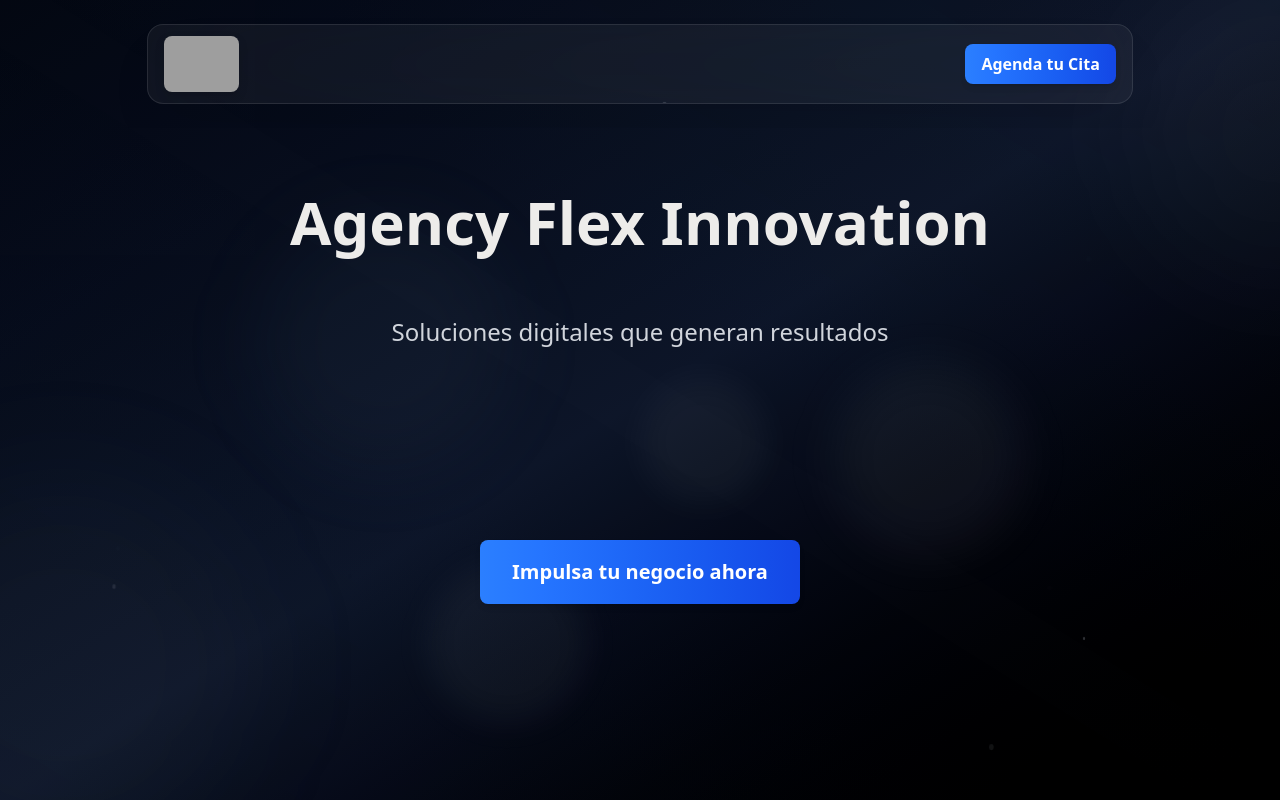
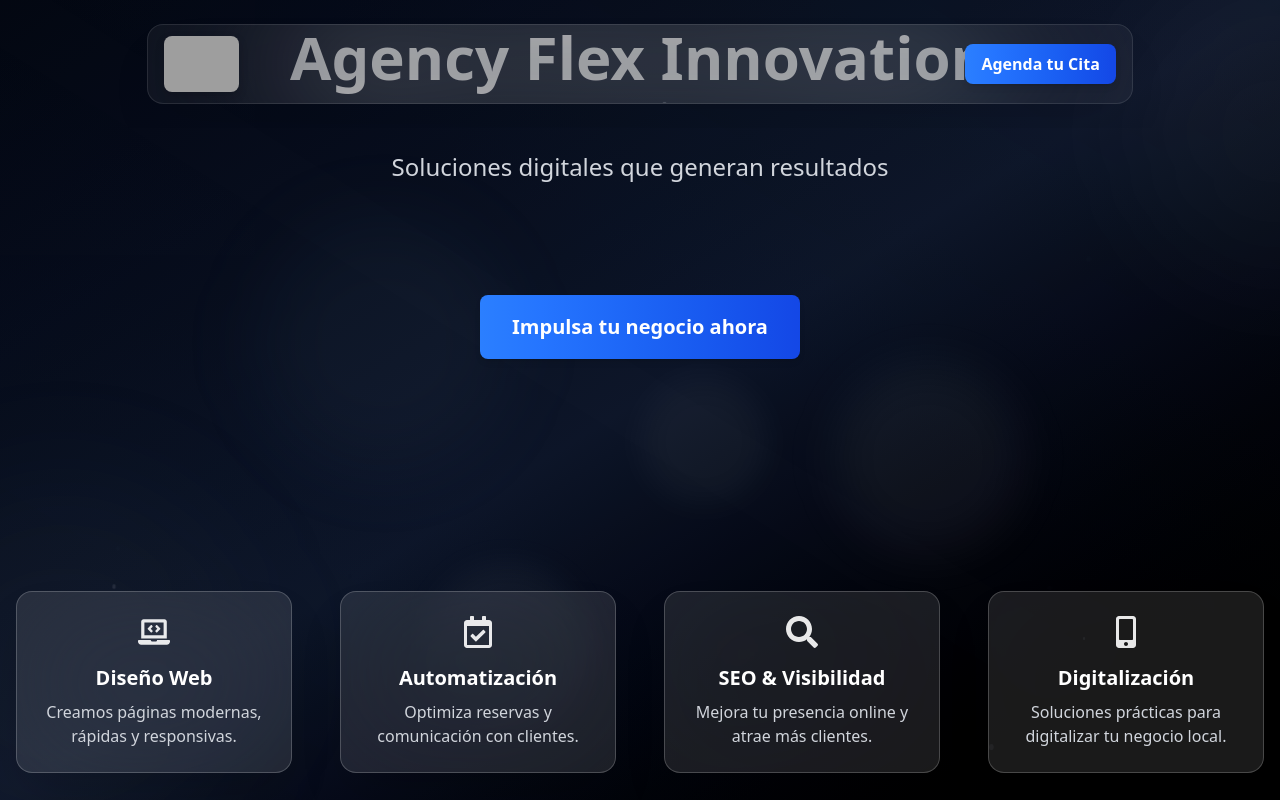
Before and after one commit to AndyAlvarezC/digital-agency, a React (Vite) app: page / in a window 1280 px wide. Shown: the top 800 px of the page. Built offline with nearby package versions, Linux system fonts and the light colour scheme; grey boxes are pictures that could not be loaded.

Commit message:
Fix(Chatbot): Fixed autoscroll error

```diff
--- a/src/components/ChatBot.tsx
+++ b/src/components/ChatBot.tsx
@@ -54,7 +54,9 @@ export default function ChatBot() {
   const [_customerName, setCustomerName] = useState("");
   const [_appointment, setAppointment] = useState<Appointment | null>(null);
   const [_showReminder, setShowReminder] = useState(false);
+
   const messagesEndRef = useRef<HTMLDivElement>(null);
+  const firstRender = useRef(true);
 
   const services = [
     { name: "Corte de Cabello", duration: "30 min", price: "€20" },
@@ -81,12 +83,20 @@ export default function ChatBot() {
     { time: "17:30", available: true },
   ];
 
+  // Scroll solo dentro del contenedor del chat
   const scrollToBottom = () => {
-    messagesEndRef.current?.scrollIntoView({ behavior: "smooth" });
+    const container = messagesEndRef.current?.parentElement;
+    if (container) {
+      container.scrollTop = container.scrollHeight;
+    }
   };
 
   useEffect(() => {
-    scrollToBottom();
+    if (!firstRender.current) {
+      scrollToBottom();
+    } else {
+      firstRender.current = false;
+    }
   }, [messages]);
 
   const addMessage = (
@@ -208,7 +218,6 @@ export default function ChatBot() {
           }, 1000);
           setCurrentStep("confirmed");
 
-          // Simular recordatorio después de 8 segundos
           setTimeout(() => {
             setShowReminder(true);
             addMessage(
@@ -220,7 +229,6 @@ export default function ChatBot() {
             );
           }, 8000);
 
-          // Simular fin del servicio después de 15 segundos
           setTimeout(() => {
             addMessage(
               `¡Gracias por visitarnos, ${name}! Esperamos que estés contento con tu ${selectedService.toLowerCase()}. 🌟`,
--- a/src/index.css
+++ b/src/index.css
@@ -1,8 +1,12 @@
 @import "tailwindcss";
 
-body {
+html, body {
   background-color: #141516;
   color: #EDECEA;
+  scroll-behavior: smooth;
+  margin: 0;
+  padding: 0;
+  overflow-x: hidden;
 }
 
 /* ==================== */
--- a/src/layouts/AppLayout.tsx
+++ b/src/layouts/AppLayout.tsx
@@ -4,7 +4,7 @@ const AppLayout: React.FC<{ children: React.ReactNode }> = ({ children }) => {
   const [_theme, _setTheme] = useState<"dark" | "vibrant">("dark");
 
   const DarkTheme = () => (
-    <div className="fixed inset-0 z-0 min-h-screen w-full overflow-hidden">
+    <div className="fixed inset-0 z-0 w-full overflow-hidden">
       <div className="absolute inset-0 bg-gradient-to-br from-gray-950 via-slate-900 to-black">
         <div
           className="absolute inset-0 bg-gradient-to-tr from-gray-800/10 via-transparent to-slate-800/15 animate-pulse"
@@ -67,7 +67,7 @@ const AppLayout: React.FC<{ children: React.ReactNode }> = ({ children }) => {
   );
   // @ts-ignore
   const VibrantTheme = () => (
-    <div className="fixed inset-0 z-0 min-h-screen w-full overflow-hidden">
+    <div className="fixed inset-0 z-0 w-full overflow-hidden">
       <div className="absolute inset-0 bg-gradient-to-br from-purple-950 via-indigo-900 to-violet-950">
         <div
           className="absolute inset-0 bg-gradient-to-tr from-pink-900/20 via-transparent to-purple-800/25 animate-pulse"
@@ -130,7 +130,7 @@ const AppLayout: React.FC<{ children: React.ReactNode }> = ({ children }) => {
   );
 
   return (
-    <div className="min-h-screen w-full flex flex-col">
+    <div className=" w-full flex flex-col">
       {/* Fondo */}
       <DarkTheme />
 
--- a/src/pages/About.tsx
+++ b/src/pages/About.tsx
@@ -3,7 +3,7 @@ import Button from "../components/Button";
 
 export default function About() {
   return (
-    <section className="flex items-center justify-center px-6 md:px-16">
+    <section className="flex items-center min-h-screen justify-center px-6 md:px-16">
       <div className="max-w-6xl w-full grid md:grid-cols-2 gap-12 items-center">
         {/* Imagen con glow */}
         <div className="relative flex justify-center">
--- a/src/pages/Home.tsx
+++ b/src/pages/Home.tsx
@@ -4,22 +4,21 @@ import HighlightsCard from "../components/HighlightsCard";
 export default function Home() {
   return (
     <>
-      <section
-        className="flex justify-center min-h-screen">
-        <div className="flex flex-col text-center gap-8 md:gap-16 py-30 md:py-48">
+      <section className="flex justify-center min-h-screen py-24 md:py-0 items-center">
+        <div className="flex flex-col text-center gap-8 md:gap-16">
           <h1 className="text-4xl md:text-6xl font-extrabold">
             Agency Flex Innovation
           </h1>
           <p className="text-lg md:text-2xl text-gray-300">
             Soluciones digitales que generan resultados
           </p>
-          <div className="pt-24 md:pt-32">
+          <div className="py-12">
             <Button
               text={"Impulsa tu negocio ahora"}
-              className="w-[80%] md:w-[25%] h-16 md:h-16 text-xl m-auto"
+              className="w-[80%] md:w-[25%] h-16 text-xl m-auto"
             />
           </div>
-          <div className="md:pt-42">
+          <div className="md:pt-16">
             <HighlightsCard />
           </div>
         </div>
```
